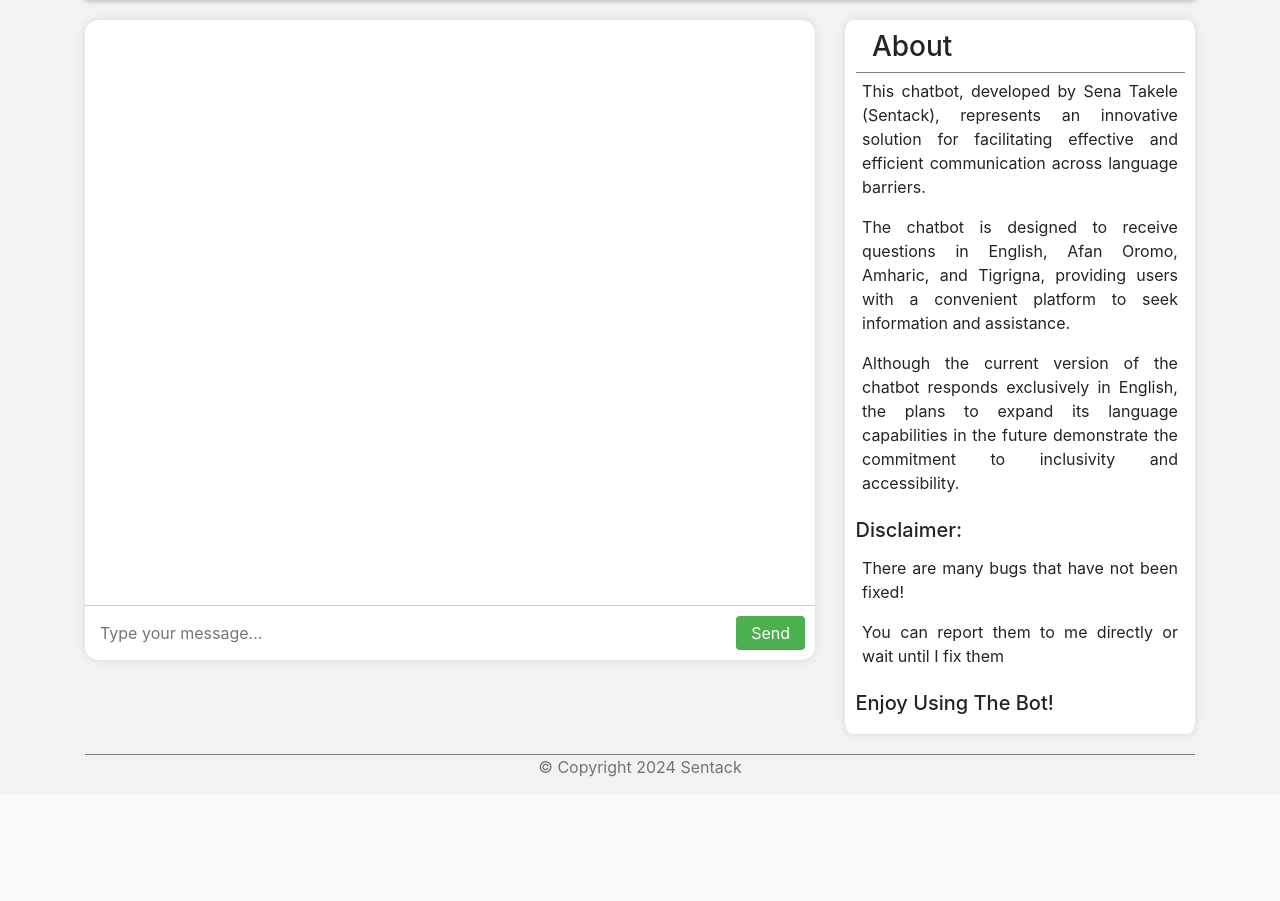
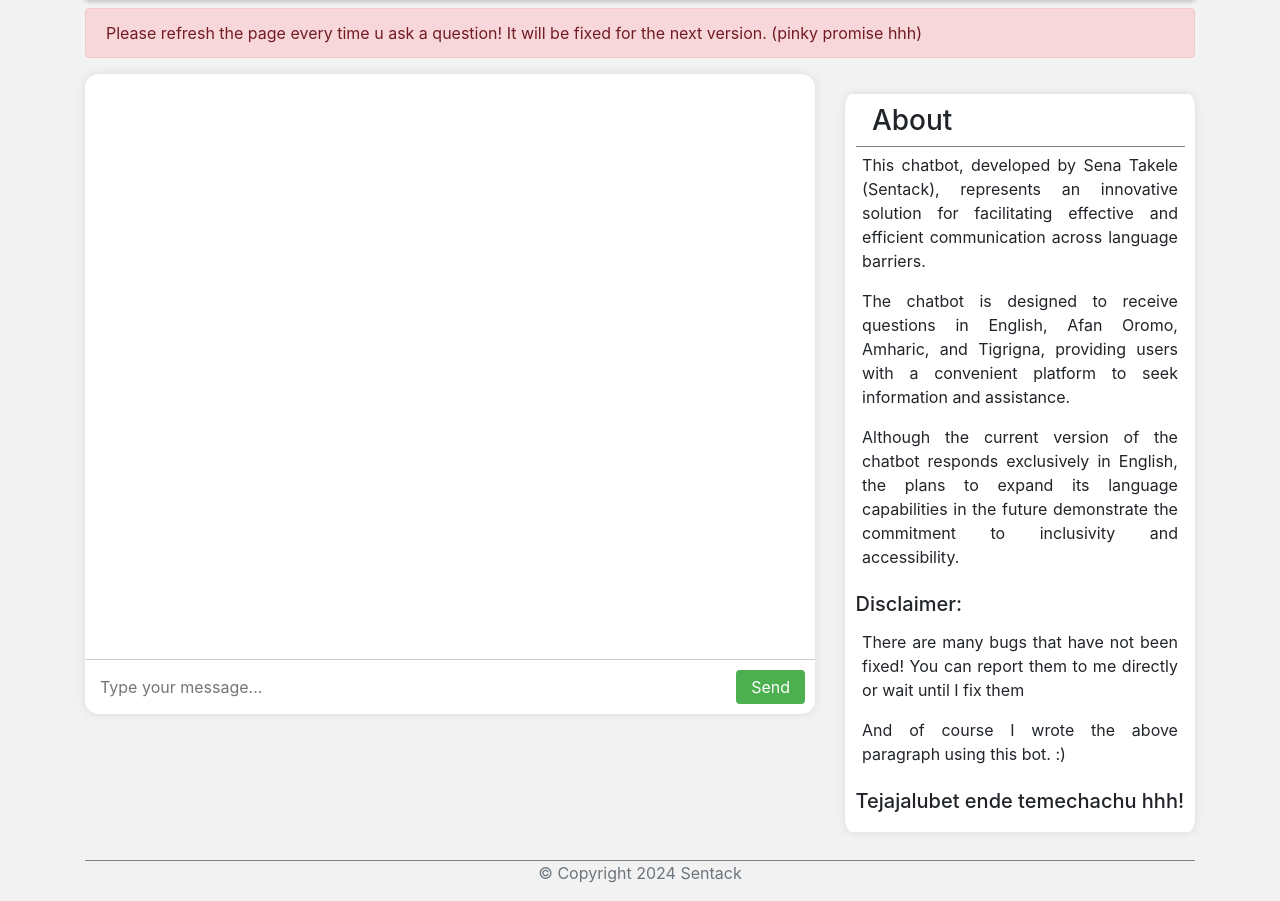
Before and after one commit to sentack/chatbot, a Node server app: page / in a window 1280 px wide. Shown: the part 82-983 px from the top of the page. Before the commit the page ends 859 px from the top, so only its background shows below. Run offline with Node 20, Linux system fonts and the light colour scheme; some libraries are stand-ins or nearby versions.

Commit message:
version 1.0 ready for release

```diff
--- a/form.js
+++ b/form.js
@@ -1,24 +1,43 @@
 import express from 'express';
 import main from './index.js';
 import bodyParser from 'body-parser';
+import WebSocket, { WebSocketServer } from 'ws';
+import http from 'http';
 
 const port = process.env.PORT || 5000;
 
 const app = express();
+const server = http.createServer(app);
+const wss = new WebSocketServer({server});
+
 
 app.set('view engine', 'ejs');
 
-const chatHistory = [];
+export const chatHistory = [];
+export const chatHistory2 = [];
 
 app.use(bodyParser.json());
 app.use(bodyParser.urlencoded({
     extended: true
 }))
 
+
+// Handle WebSocket connections
+wss.on('connection', (ws) => {
+  console.log('A client connected.');
+
+
+  // Handle disconnections
+  ws.on('close', () => {
+    console.log('A client disconnected.');
+  });
+});
+
+
 // index page
 app.get('/', function(req, res) {
     res.render('pages/index', {
-        chatHistory: chatHistory
+        chatHistory: chatHistory2
     });
   });
 
@@ -31,9 +50,8 @@ app.get('/', function(req, res) {
 app.post('/', (req,res)=>{
     const question = req.body.name;
     main(question);
-
     res.render("pages/index", {
-        chatHistory: chatHistory
+        chatHistory: chatHistory2
     });
 })
 
@@ -46,6 +64,3 @@ async function callMain(question) {
     const result = await main(question);
     console.log(result);
 }
-
-
-export default chatHistory;
--- a/index.js
+++ b/index.js
@@ -2,7 +2,7 @@ import openai from "./config/open-ai.js";
 import readlineSync from 'readline-sync';
 import colors from 'colors';
 import { translate } from '@vitalets/google-translate-api';
-import chatHistory from './form.js'
+import {chatHistory, chatHistory2} from './form.js';
 
 
 async function main(question){
@@ -25,6 +25,10 @@ async function main(question){
         chatHistory.push(['user', userInput]);
         chatHistory.push(['assistant', completionText]);
 
+        //printout
+        chatHistory2.push(['user', question]);
+        chatHistory2.push(['assistant', completionText]);
+
 
         if (userInput.toLowerCase() == 'exit'){
             return;
--- a/package.json
+++ b/package.json
@@ -16,7 +16,9 @@
     "dotenv": "^16.4.4",
     "ejs": "^3.1.9",
     "express": "^4.18.2",
+    "http": "^0.0.1-security",
     "openai": "^4.28.0",
-    "readline-sync": "^1.4.10"
+    "readline-sync": "^1.4.10",
+    "ws": "^8.16.0"
   }
 }
--- a/views/pages/index.ejs
+++ b/views/pages/index.ejs
@@ -9,7 +9,11 @@
   <%- include('../partials/header'); %>
 </header>
 
-<div class="row">
+<div class="alert alert-danger mt-2" role="alert">
+  Please refresh the page every time u ask a question! It will be fixed for the next version. (pinky promise hhh)
+</div>
+
+<div class="row mb-2">
   <div class="col-lg-8">
     <div class="chat-container">
       <form id="ask" action="" method="post">
@@ -58,10 +62,10 @@
       </div>
       <h5>Disclaimer:</h5>
       <div class="text">
-        <p>There are many bugs that have not been fixed!</p>
-        <p>You can report them to me directly or wait until I fix them</p>
+        <p>There are many bugs that have not been fixed! You can report them to me directly or wait until I fix them</p>
+        <p>And of course I wrote the above paragraph using this bot. :) </p>
       </div>
-      <h5>Enjoy Using The Bot!</h5>
+      <h5>Tejajalubet ende temechachu hhh!</h5>
       </div>
 
   </div>
@@ -74,6 +78,7 @@
 <!-- vendor script files -->
 <script src="https://code.jquery.com/jquery-2.2.4.min.js"></script>
 <script src="https://maxcdn.bootstrapcdn.com/bootstrap/3.3.6/js/bootstrap.min.js"></script>
+<script src="https://cdn.socket.io/4.3.1/socket.io.min.js"></script>
 <script>
 document.addEventListener('DOMContentLoaded', function() {
     // Get the chat section element
--- a/views/partials/head.ejs
+++ b/views/partials/head.ejs
@@ -1,10 +1,9 @@
 <meta charset="UTF-8">
-<title>Chatbot</title>
+<title> Simple Chatbot</title>
+<link class="favicon" rel="icon" type="image" href="https://e7.pngegg.com/pngimages/498/917/png-clipart-computer-icons-desktop-chatbot-icon-blue-angle-thumbnail.png">
 
 <!-- CSS (load bootstrap from a CDN) -->
 <link rel="stylesheet" href="https://cdnjs.cloudflare.com/ajax/libs/twitter-bootstrap/4.5.2/css/bootstrap.min.css">
-
-
 
 <style>
 .navbar {
@@ -22,7 +21,6 @@ body {
 
 
 .chat-container {
-  margin: 20px auto;
   background-color: #fff;
   border-radius: 2%;
   box-shadow: 0 0 10px rgba(0, 0, 0, 0.1);
@@ -47,7 +45,7 @@ body {
 .user-message {
   justify-content: flex-end;
   margin-left: auto;
-  max-width: 50%;
+  max-width: 75%;
 }
 
 .user-message .message-content{
@@ -60,7 +58,7 @@ body {
 .bot-message {
   justify-content: flex-start;
   margin-right: auto;
-  max-width: 50%;
+  max-width: 75%;
 }
 
 .bot-message .message-content{
```
Also changed, not shown: README.md, screenshot.png (added), views/pages/chatbot.png (renamed from chatbot.png), 1 other file.
